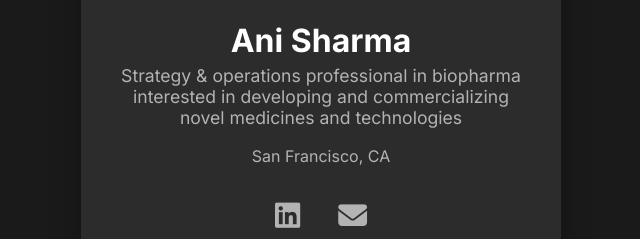
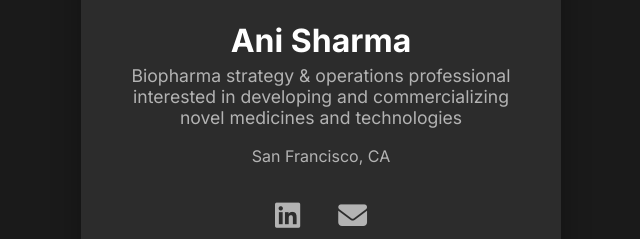
Before and after one commit to anisharma-ca/Anisharma-ca.github.io, a plain HTML site: page index.html in a window 1280 px wide. Shown: the part 328-567 px from the top of the page, 319-959 px from the left. Drawn offline with Linux system fonts and the light colour scheme.

Commit message:
Update index.html

```diff
--- a/index.html
+++ b/index.html
@@ -23,7 +23,7 @@
 
         <h1 class="name">Ani Sharma</h1>
 
-        <h2 class="title">Strategy & operations professional in biopharma interested in developing and commercializing novel medicines and technologies</h2>
+        <h2 class="title">Biopharma strategy & operations professional interested in developing and commercializing novel medicines and technologies</h2>
         <p class="bio">San Francisco, CA</p>
 
         <div class="links">
```
